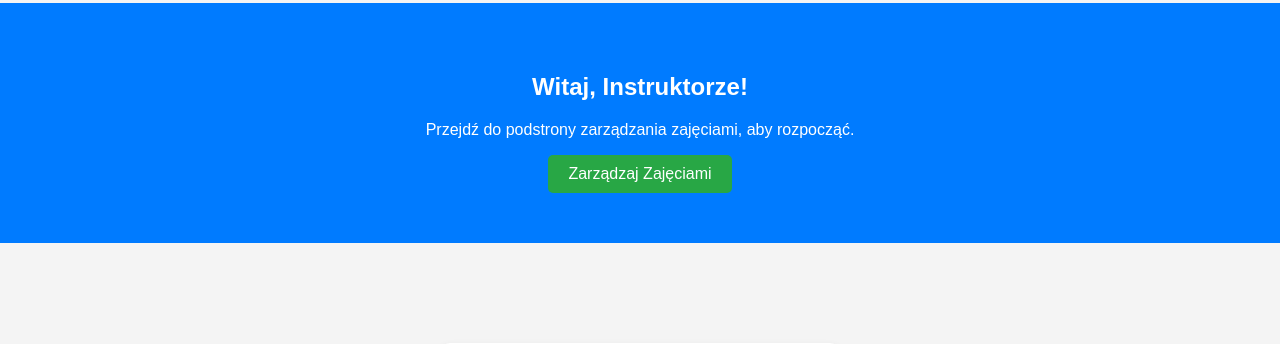
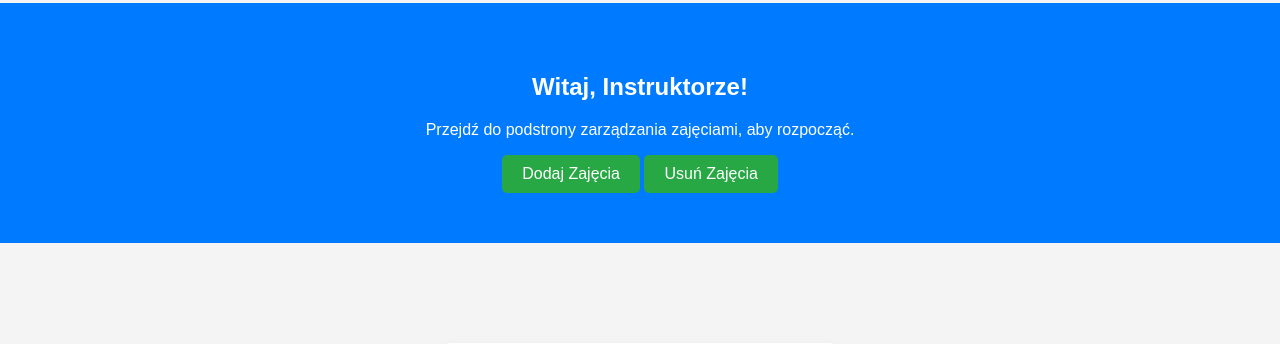
Before and after one commit to tobiaszrolla/BazyDanych, a Django app: page /Hinstruktor/ in a window 1280 px wide. Shown: the part 57-401 px from the top of the page. Run offline with Django 5.2, Linux system fonts and the light colour scheme.

Commit message:
Małe poprawki

```diff
--- a/Backend/bazy/szkola_jazdy/static/szkola_jazdy/js/Hinstruktor.js
+++ b/Backend/bazy/szkola_jazdy/static/szkola_jazdy/js/Hinstruktor.js
@@ -1,4 +1,8 @@
-function navigateToZajecia() {
-    window.location.href = "XXX.html";
+// Funkcja do przekierowania na stronę dodawania lub usuwania zajęć
+function navigateToZajecia(action) {
+    if (action === 'dodaj') {
+        window.location.href = "dodaj_zajecia.html"; // Przekierowanie na stronę dodawania zajęć
+    } else if (action === 'usun') {
+        window.location.href = "usun_zajecia.html"; // Przekierowanie na stronę usuwania zajęć
+    }
 }
-##
--- a/Backend/bazy/szkola_jazdy/templates/szkola_jazdy/Hinstruktor.html
+++ b/Backend/bazy/szkola_jazdy/templates/szkola_jazdy/Hinstruktor.html
@@ -5,7 +5,7 @@
     <meta name="viewport" content="width=device-width, initial-scale=1.0">
     <title>Strona Główna Instruktora</title>
     <link rel="stylesheet" href="{% static 'szkola_jazdy/css/style.css' %}">
-    <script src="{% static 'szkola_jazdy/js/Hinstruktor.js' %}"></script>
+    <script src="{% static 'szkola_jazdy/js/Hinstruktor.js' %}" defer></script>
 </head>
 <body>
 
@@ -20,7 +20,8 @@
     <section class="hero">
         <h2>Witaj, Instruktorze!</h2>
         <p>Przejdź do podstrony zarządzania zajęciami, aby rozpocząć.</p>
-        <button onclick="navigateToZajecia()">Zarządzaj Zajęciami</button>
+        <button onclick="navigateToZajecia('dodaj')">Dodaj Zajęcia</button>
+        <button onclick="navigateToZajecia('usun')">Usuń Zajęcia</button>
     </section>
 
     <!-- Główna zawartość -->
@@ -32,6 +33,8 @@
             <li>Zarządzanie harmonogramem zajęć</li>
         </ul>
     </main>
+
+    <!-- Stopka -->
     <footer>
         <p>&copy; 2024 Szkoła Jazdy</p>
     </footer>
```
